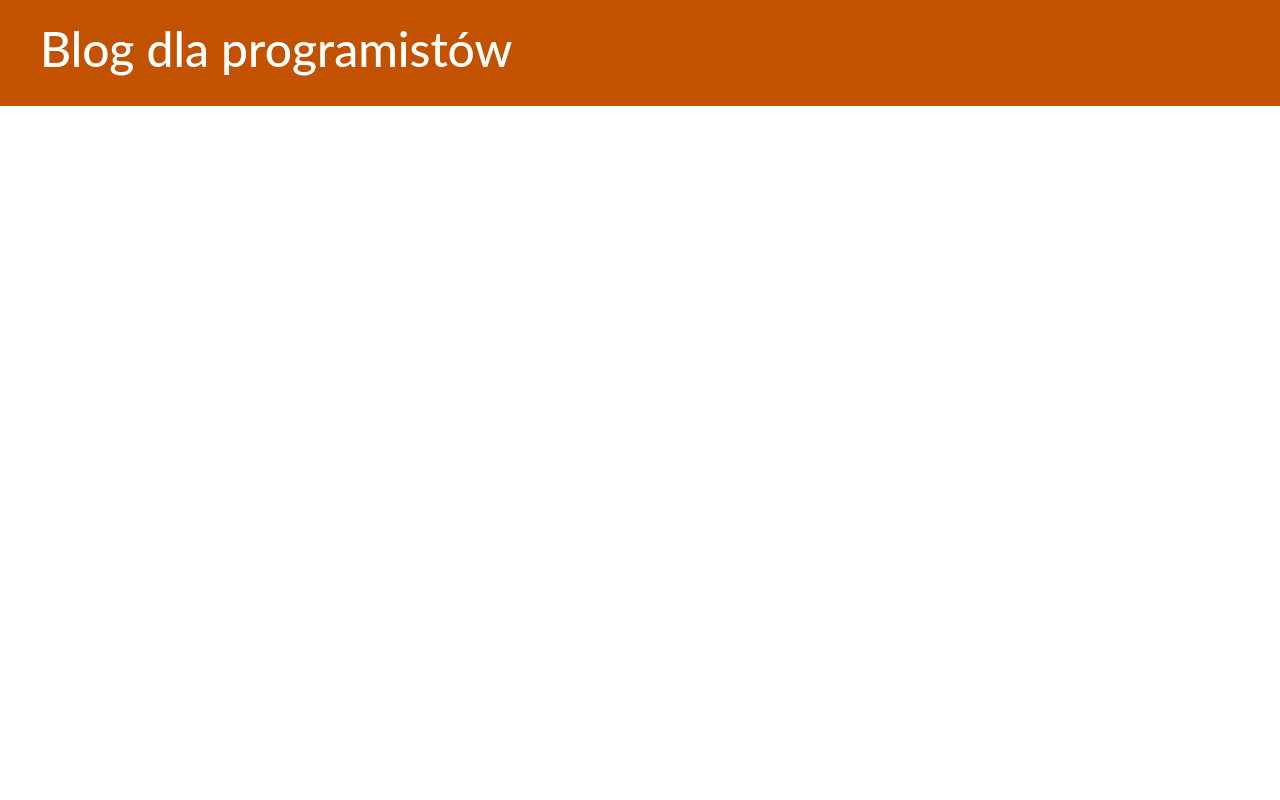
After one commit to dworakowskam/djangoblog, a Django app: template blog/templates/blog/base.html in a window 1280 px wide. The commit adds this page. Run offline with Django 4.2, Linux system fonts and the light colour scheme; the template is opened without the code that fills it, so the values that code supplies are empty.

Commit message:
Dodano nowy szablon

```diff
--- /dev/null
+++ b/blog/static/css/blog.css
@@ -0,0 +1,46 @@
+.page-header {
+    background-color: #C25100;
+    margin-top: 0;
+    padding: 20px 20px 20px 40px;
+}
+
+.page-header h1, .page-header h1 a, .page-header h1 a:visited, .page-header h1 a:active {
+    color: #ffffff;
+    font-size: 36pt;
+    text-decoration: none;
+}
+
+.content {
+    margin-left: 40px;
+}
+
+h1, h2, h3, h4 {
+    font-family: 'Lato', cursive;
+}
+
+.date {
+    color: #828282;
+}
+
+.save {
+    float: right;
+}
+
+.post-form textarea, .post-form input {
+    width: 100%;
+}
+
+.top-menu, .top-menu:hover, .top-menu:visited {
+    color: #ffffff;
+    float: right;
+    font-size: 26pt;
+    margin-right: 20px;
+}
+
+.post {
+    margin-bottom: 70px;
+}
+
+.post h2 a, .post h1 a:visited {
+    color: #000000;
+}
--- /dev/null
+++ b/blog/templates/blog/base.html
@@ -0,0 +1,22 @@
+<html lang="pl">
+{% load static %}
+<html lang="pl">
+        <head>
+            <meta charset="UTF-8">
+            <title>Blog dla programistów</title>
+            <link href="https://cdn.jsdelivr.net/npm/bootstrap@5.0.0-beta2/dist/css/bootstrap.min.css" rel="stylesheet" integrity="sha384-BmbxuPwQa2lc/FVzBcNJ7UAyJxM6wuqIj61tLrc4wSX0szH/Ev+nYRRuWlolflfl" crossorigin="anonymous">
+            <link rel="stylesheet" href="{% static 'css/blog.css' %}">
+        </head>
+<body>
+<div class="page-header">
+        <h1><a href="/">Blog dla programistów</a></h1>
+</div>
+<div class="content container">
+    <div class="row">
+        <div class="col-md-8">
+            {% block content %}
+            {% endblock %}
+        </div>
+    </div>
+</div>
+</body>
--- a/blog/urls.py
+++ b/blog/urls.py
@@ -3,4 +3,5 @@ from . import views
 
 urlpatterns = [
     path('', views.post_list, name='post_list'),
+    path('post/<int:pk>/', views.post_detail, name='post_detail'),
 ]
--- a/blog/views.py
+++ b/blog/views.py
@@ -1,7 +1,11 @@
-from django.shortcuts import render
+from django.shortcuts import render, get_object_or_404
 from .models import Post
 from django.utils import timezone
 
 def post_list(request):
     posts = Post.objects.filter(publish_date__lte=timezone.now()).order_by('publish_date')
     return render(request, 'blog/post_list.html', {'posts': posts})
+
+def post_detail(request, pk):
+    post = get_object_or_404(Post, pk=pk)
+    return render(request, 'blog/post_detail.html', {'post': post})
```
Also changed, not shown: blog/templates/blog/post_detail.html (added, +13 -0 lines), blog/templates/blog/post_list.html (+11 -27 lines).
